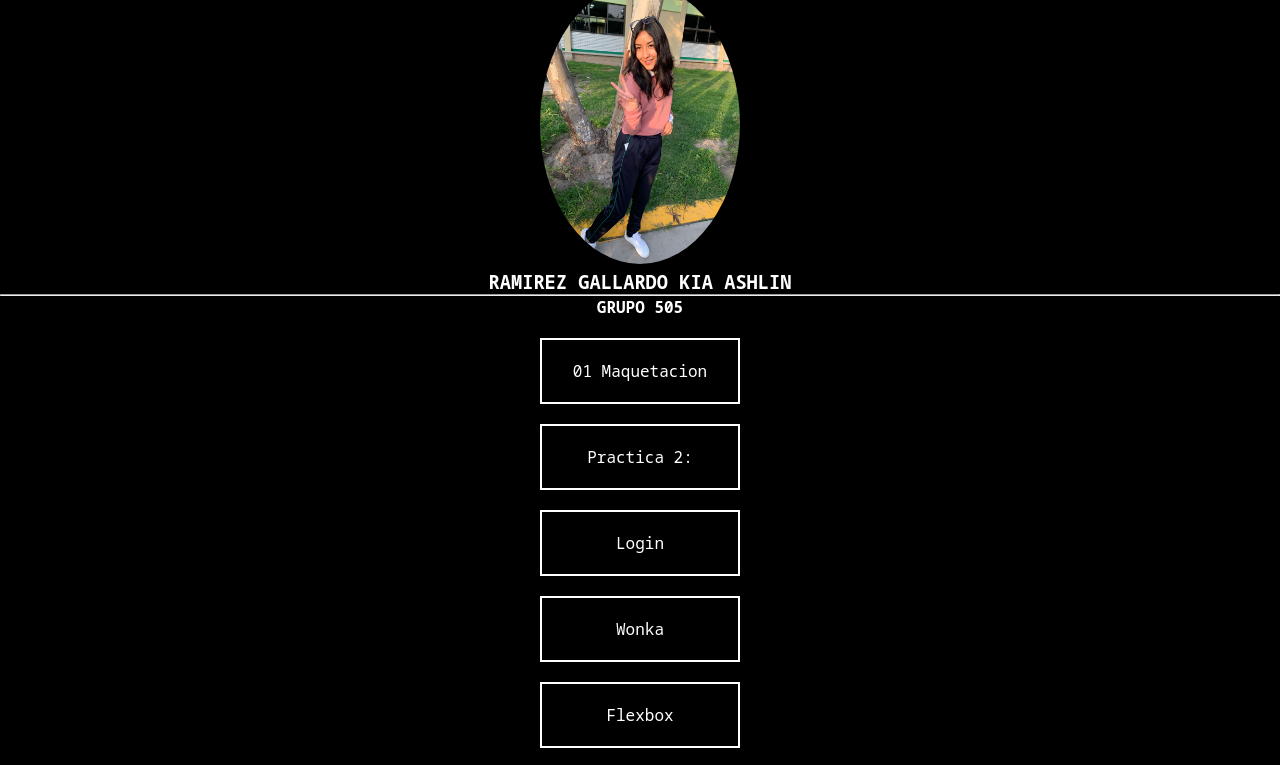
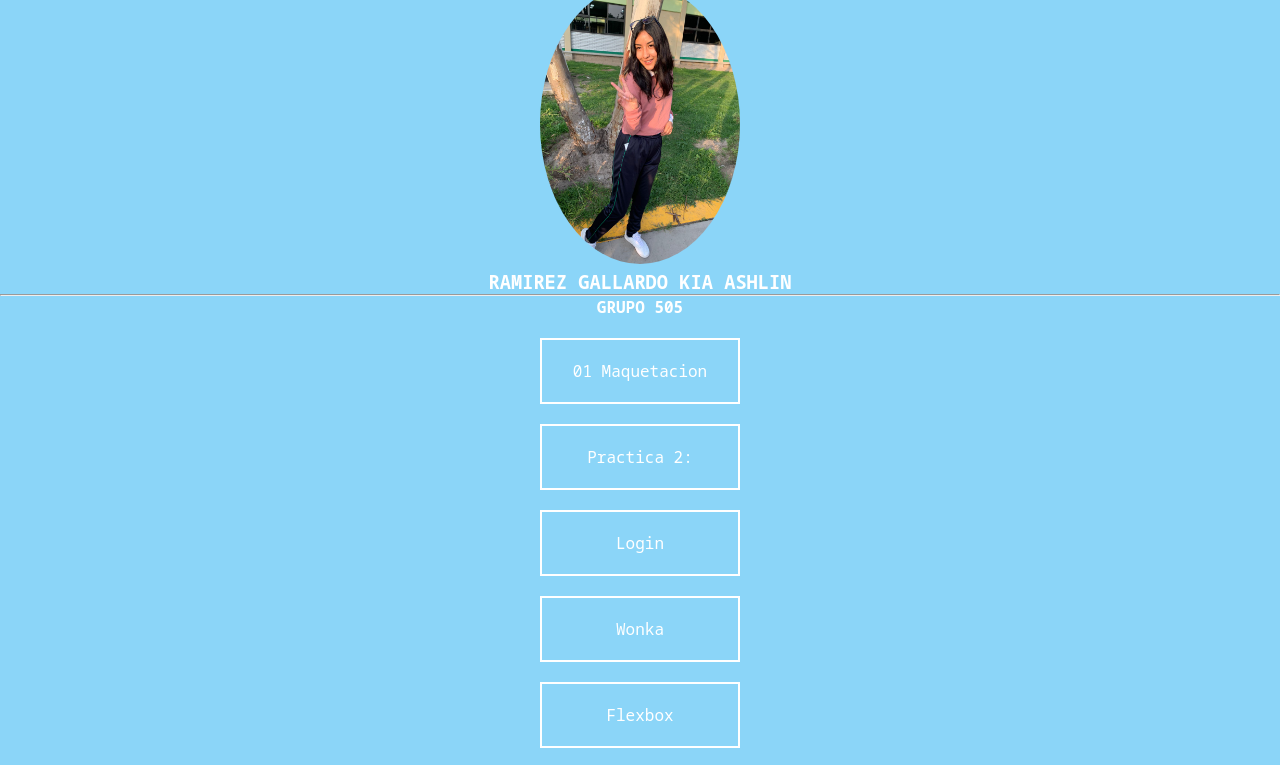
Before and after one commit to Kiagallardo1/practica505, a plain HTML site: page index.html in a window 1280 px wide. Shown: the part 59-824 px from the top of the page. Drawn offline with Linux system fonts and the light colour scheme.

Commit message:
Cambie el color del index

```diff
--- a/estilos.css
+++ b/estilos.css
@@ -4,7 +4,7 @@
     box-sizing: border-box;
 }
 body{
-    background: #000;
+    background: rgb(139, 213, 248);
     color: #fff;
     text-align: center;
     font-family: 'Noto Sans Mono', monospace;
```
